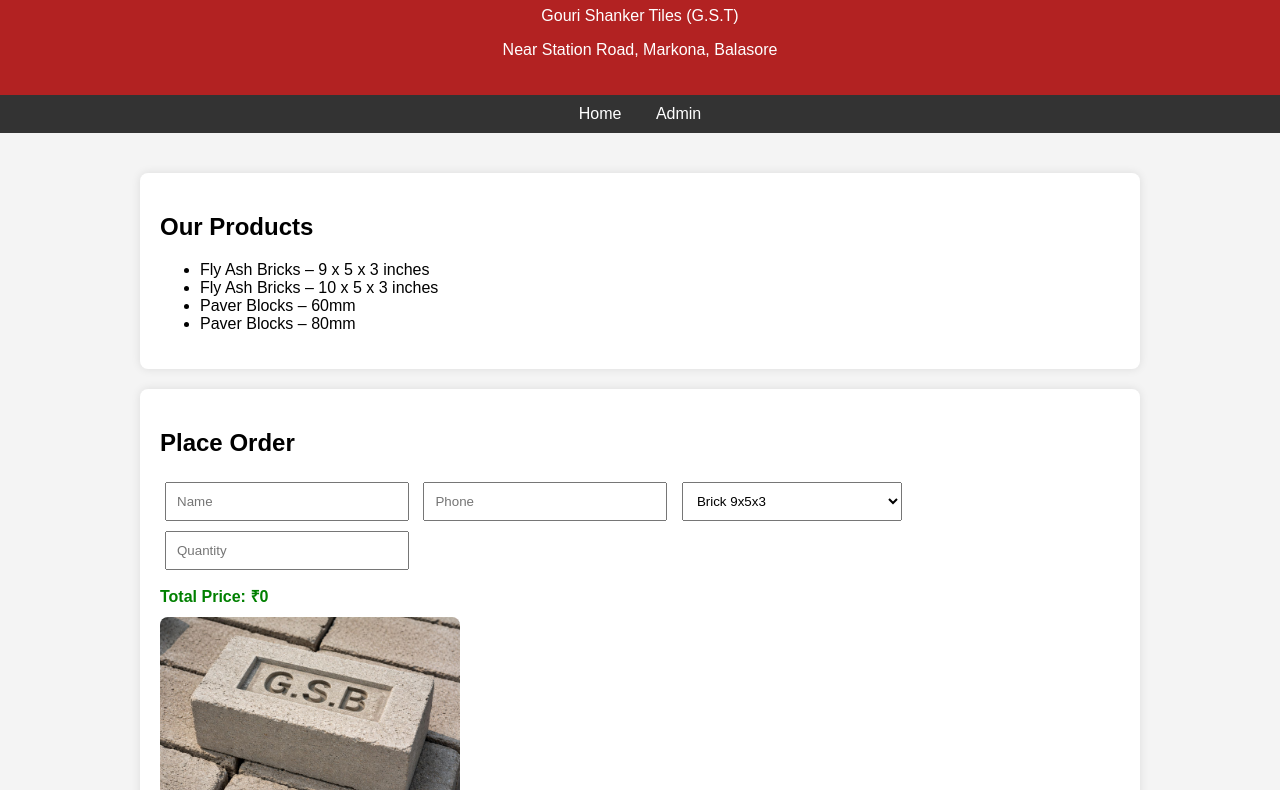
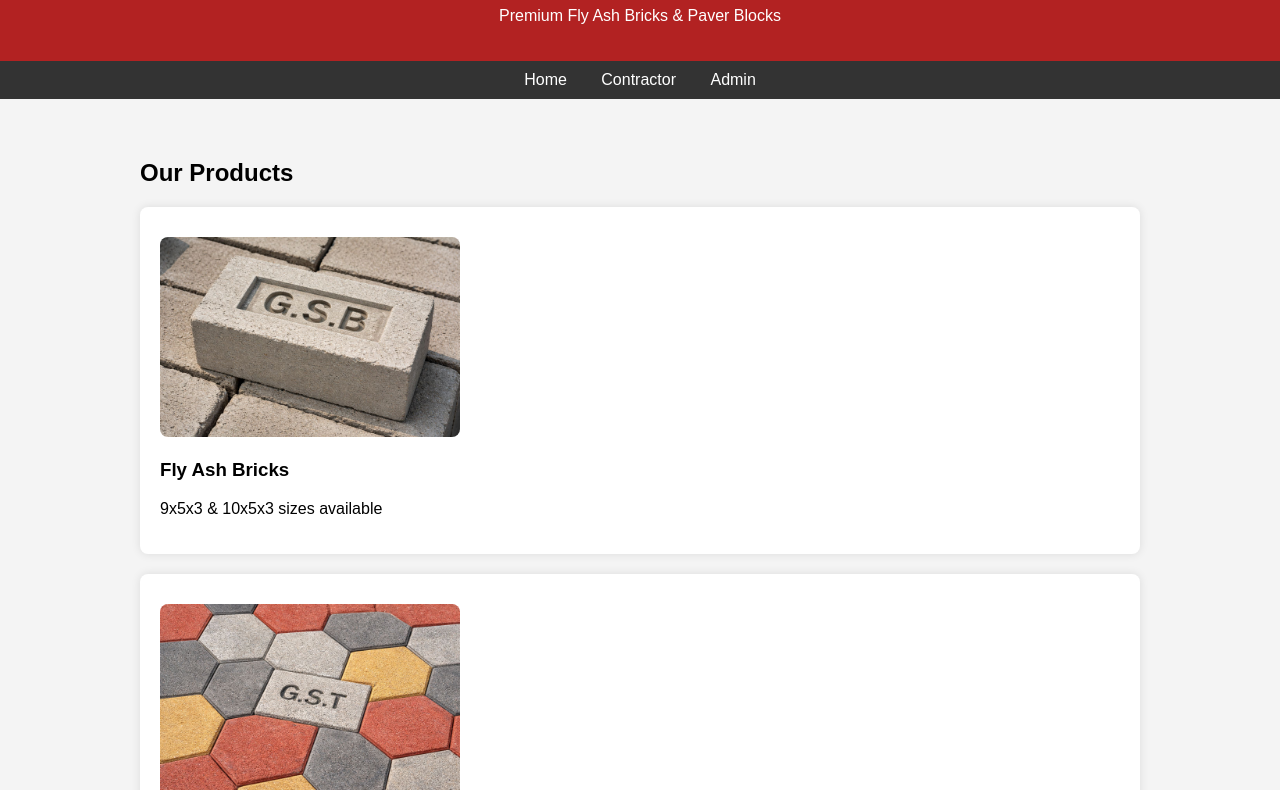
Before and after one commit to JYOTIRMAY-SAHOO/gsb-website, a website: page public/index.html in a window 1280 px wide. Shown: the part 93-883 px from the top of the page. Drawn offline with Linux system fonts and the light colour scheme; no server answers.

Commit message:
Design updated

```diff
--- a/public/index.html
+++ b/public/index.html
@@ -21,26 +21,32 @@
 
 <header>
     <h1>Gouri Shanker Bricks (G.S.B)</h1>
-    <p>Gouri Shanker Tiles (G.S.T)</p>
-    <p>Near Station Road, Markona, Balasore</p>
+    <p>Premium Fly Ash Bricks & Paver Blocks</p>
 </header>
 
 <nav>
-    <a href="/">Home</a>
-    <a href="/admin.html">Admin</a>
+    <a href="index.html">Home</a>
+    <a href="contrater.html">Contractor</a>
+    <a href="admin.html">Admin</a>
 </nav>
 
 <div class="container">
+    <h2>Our Products</h2>
 
-    <div class="card">
-        <h2>Our Products</h2>
-        <ul>
-            <li>Fly Ash Bricks – 9 x 5 x 3 inches</li>
-            <li>Fly Ash Bricks – 10 x 5 x 3 inches</li>
-            <li>Paver Blocks – 60mm</li>
-            <li>Paver Blocks – 80mm</li>
-        </ul>
+    <div class="products">
+        <div class="card">
+            <img src="brick.jpg" alt="Bricks">
+            <h3>Fly Ash Bricks</h3>
+            <p>9x5x3 & 10x5x3 sizes available</p>
+        </div>
+
+        <div class="card">
+            <img src="paver.jpg" alt="Paver">
+            <h3>Paver Blocks</h3>
+            <p>Strong & Durable Designs</p>
+        </div>
     </div>
+</div>
 
     <div class="card">
         <h2>Place Order</h2>
--- a/public/style.css
+++ b/public/style.css
@@ -1,8 +1,67 @@
-body{margin:0;font-family:Arial;background:#f4f4f4}
-header{background:#b30000;color:white;padding:20px;text-align:center}
-nav{background:#111;padding:10px;text-align:center}
-nav a{color:white;margin:0 15px;text-decoration:none}
-section{padding:40px;text-align:center}
-.card{background:white;padding:20px;margin:20px auto;width:300px;border-radius:10px;box-shadow:0 4px 8px rgba(0,0,0,0.2)}
-button{padding:10px 20px;background:#b30000;color:white;border:none;border-radius:5px}
-input,select{padding:8px;margin:8px;width:80%}
+body {
+    margin: 0;
+    font-family: Arial, sans-serif;
+    background-color: #f4f6f9;
+}
+
+header {
+    background: #b22222;
+    color: white;
+    padding: 20px;
+    text-align: center;
+}
+
+nav {
+    background: #333;
+    padding: 10px;
+    text-align: center;
+}
+
+nav a {
+    color: white;
+    margin: 0 15px;
+    text-decoration: none;
+    font-weight: bold;
+}
+
+nav a:hover {
+    color: #ffd700;
+}
+
+.container {
+    padding: 30px;
+    text-align: center;
+}
+
+.products {
+    display: flex;
+    justify-content: center;
+    gap: 40px;
+    flex-wrap: wrap;
+}
+
+.card {
+    background: white;
+    padding: 20px;
+    border-radius: 10px;
+    box-shadow: 0px 4px 15px rgba(0,0,0,0.1);
+    width: 280px;
+}
+
+.card img {
+    width: 100%;
+    border-radius: 10px;
+}
+
+button {
+    background: #b22222;
+    color: white;
+    border: none;
+    padding: 10px 20px;
+    cursor: pointer;
+    border-radius: 5px;
+}
+
+button:hover {
+    background: #8b0000;
+}
```
